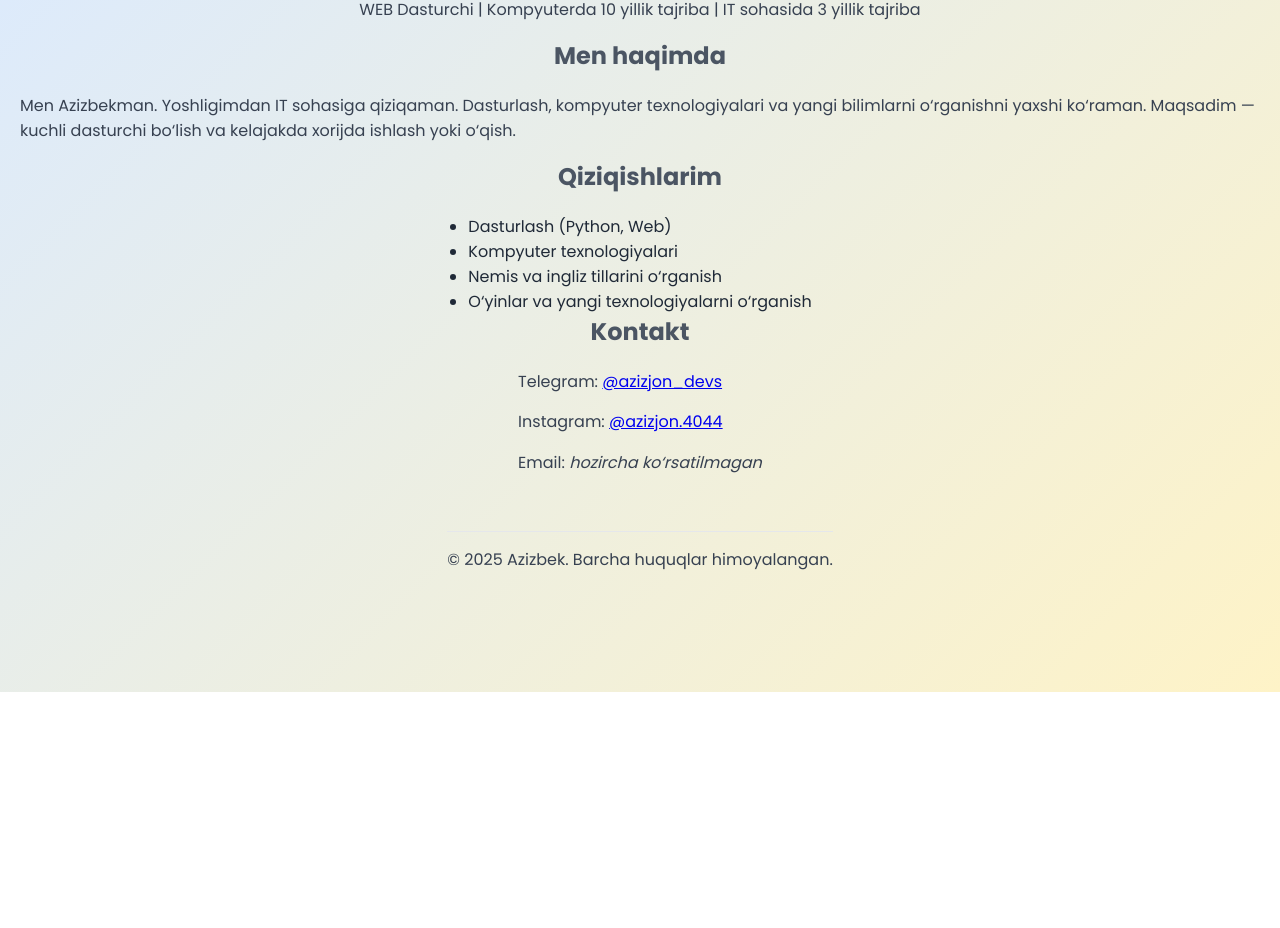
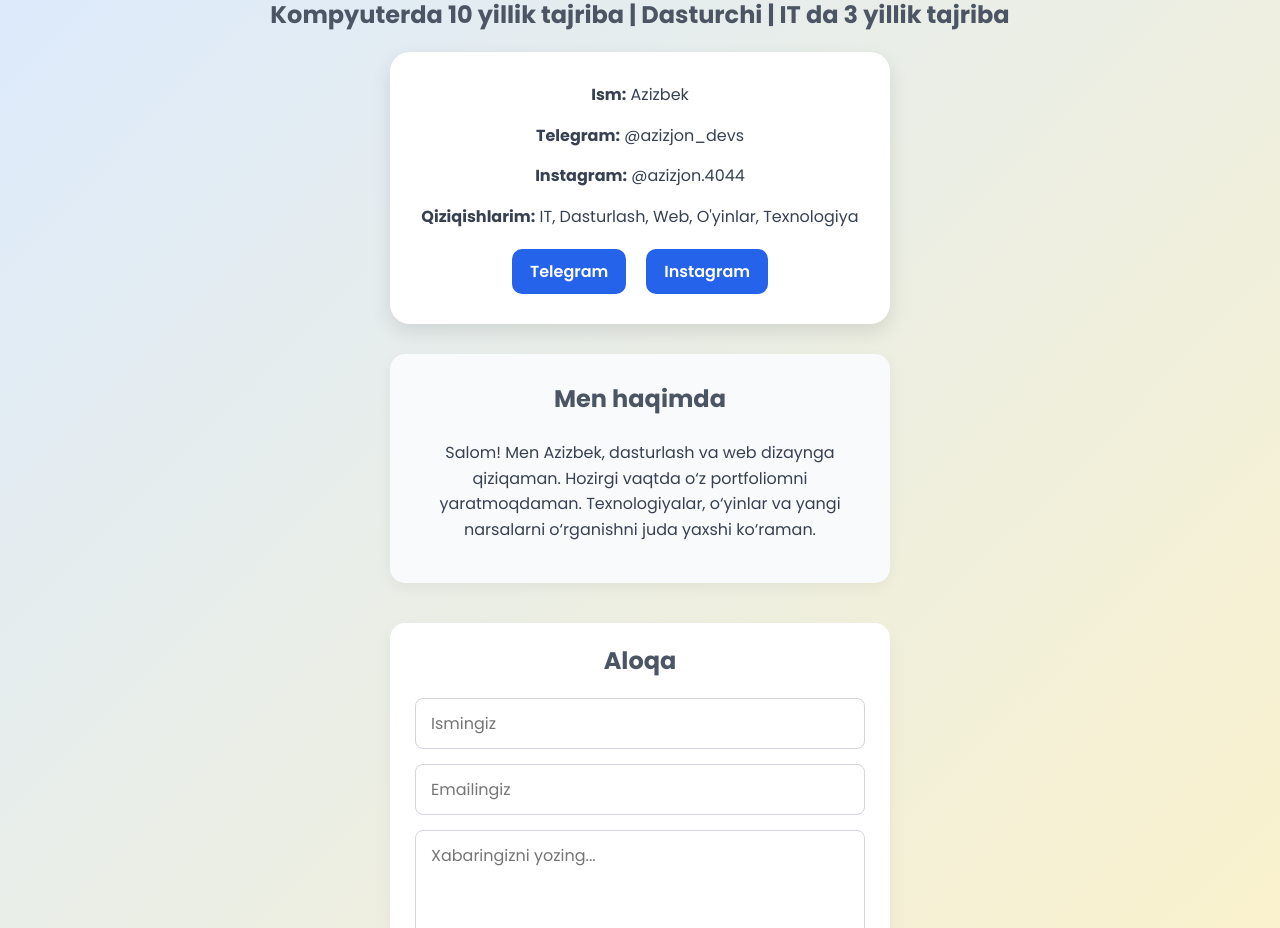
Before and after one commit to azizbek4044/Azizjon.4044, a plain HTML site: page index.html in a window 1280 px wide. Shown: the part 108-1036 px from the top of the page. Before the commit the page ends 800 px from the top, so only its background shows below. Drawn offline with Linux system fonts and the light colour scheme; files that its build step writes are made by us from their sources.

Commit message:
Add files via upload

```diff
--- a/index.html
+++ b/index.html
@@ -1,44 +1,47 @@
 <!DOCTYPE html>
 <html lang="uz">
 <head>
-    <meta charset="UTF-8">
-    <meta name="description" content="Azizbek haqida shaxsiy portfolio sayti">
-    <meta name="keywords" content="Azizbek, portfolio, dasturchi, IT, blog">
-    <meta name="author" content="Azizbek">
-    <meta name="viewport" content="width=device-width, initial-scale=1.0">
-    <title>Azizbek | Portfolio</title>
-    <link rel="stylesheet" href="style.css/style.css">
+  <meta charset="UTF-8" />
+  <meta name="viewport" content="width=device-width, initial-scale=1.0" />
+  <meta name="description" content="Azizbekning shaxsiy portfolio sayti" />
+  <meta name="keywords" content="azizjon.4044, Azizbek, portfolio, IT" />
+  <meta name="author" content="Azizbek" />
+  <title>Azizbek | Portfolio</title>
+  <link rel="stylesheet" href="style.css" />
 </head>
 <body>
-    <header>
-        <h1>Salom, men Azizbek</h1>
-        <p>WEB Dasturchi | Kompyuterda 10 yillik tajriba | IT sohasida 3 yillik tajriba </p>
-    </header>
+  <h1>Assalomu Aleykum! Mening ismim Azizbek</h1>
+  <h2>Kompyuterda 10 yillik tajriba  | Dasturchi | IT da 3 yillik tajriba</h2>
 
-    <section>
-        <h2>Men haqimda</h2>
-        <p>Men Azizbekman. Yoshligimdan IT sohasiga qiziqaman. Dasturlash, kompyuter texnologiyalari va yangi bilimlarni o‘rganishni yaxshi ko‘raman. Maqsadim — kuchli dasturchi bo‘lish va kelajakda xorijda ishlash yoki o‘qish.</p>
-    </section>
+  <div class="card">
+    <p><strong>Ism:</strong> Azizbek</p>
+    <p><strong>Telegram:</strong> @azizjon_devs</p>
+    <p><strong>Instagram:</strong> @azizjon.4044</p>
+    <p><strong>Qiziqishlarim:</strong> IT, Dasturlash, Web, O'yinlar, Texnologiya</p>
 
-    <section>
-        <h2>Qiziqishlarim</h2>
-        <ul>
-            <li>Dasturlash (Python, Web)</li>
-            <li>Kompyuter texnologiyalari</li>
-            <li>Nemis va ingliz tillarini o‘rganish</li>
-            <li>O‘yinlar va yangi texnologiyalarni o‘rganish</li>
-        </ul>
-    </section>
+    <div class="socials">
+      <a href="https://t.me/azizjon_devs" target="_blank">Telegram</a>
+      <a href="https://instagram.com/azizjon.4044" target="_blank">Instagram</a>
+    </div>
+  </div>
+  <!-- About Me bo‘limi -->
+<div class="about-me">
+    <h2>Men haqimda</h2>
+    <p>Salom! Men Azizbek, dasturlash va web dizaynga qiziqaman. Hozirgi vaqtda o‘z portfoliomni yaratmoqdaman. Texnologiyalar, o‘yinlar va yangi narsalarni o‘rganishni juda yaxshi ko‘raman.</p>
+  </div>
 
-    <section>
-        <h2>Kontakt</h2>
-        <p>Telegram: <a href="https://t.me/azizjon_devs" target="_blank">@azizjon_devs</a></p>
-        <p>Instagram: <a href="https://instagram.com/azizjon.4044" target="_blank">@azizjon.4044</a></p>
-        <p>Email: <i>hozircha ko‘rsatilmagan</i></p>
-    </section>
+  <!-- Kontakt formasi (faqat ko‘rinish) -->
+  <div class="contact-form">
+    <h2>Aloqa</h2>
+    <input type="text" placeholder="Ismingiz" />
+    <input type="email" placeholder="Emailingiz" />
+    <textarea rows="4" placeholder="Xabaringizni yozing..."></textarea>
+    <button type="submit">Yuborish</button>
+  </div>
 
-    <footer>
-        <p>&copy; 2025 Azizbek. Barcha huquqlar himoyalangan.</p>
-    </footer>
+  <!-- Footer -->
+  <footer>
+    &copy; 2025 Azizbek. Barcha huquqlar himoyalangan.
+  </footer>
 </body>
 </html>
```
